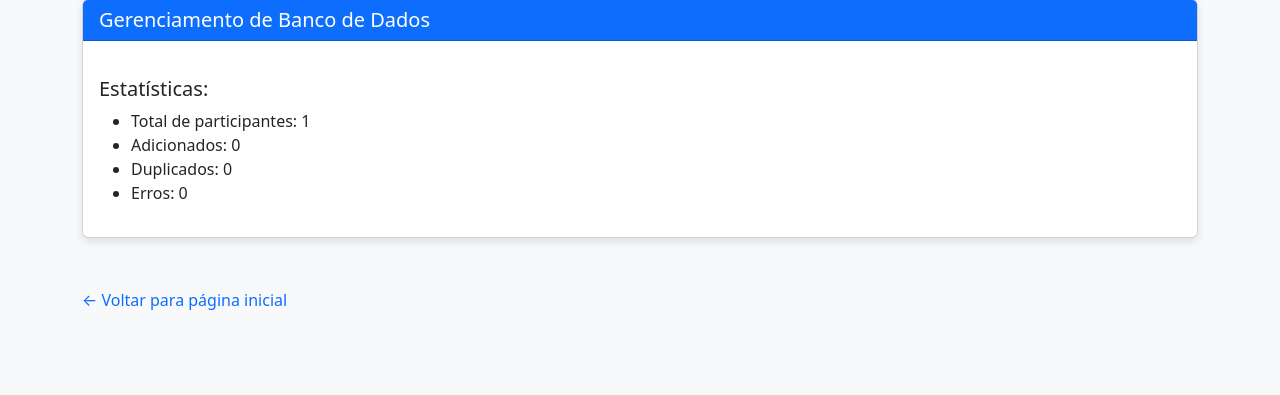
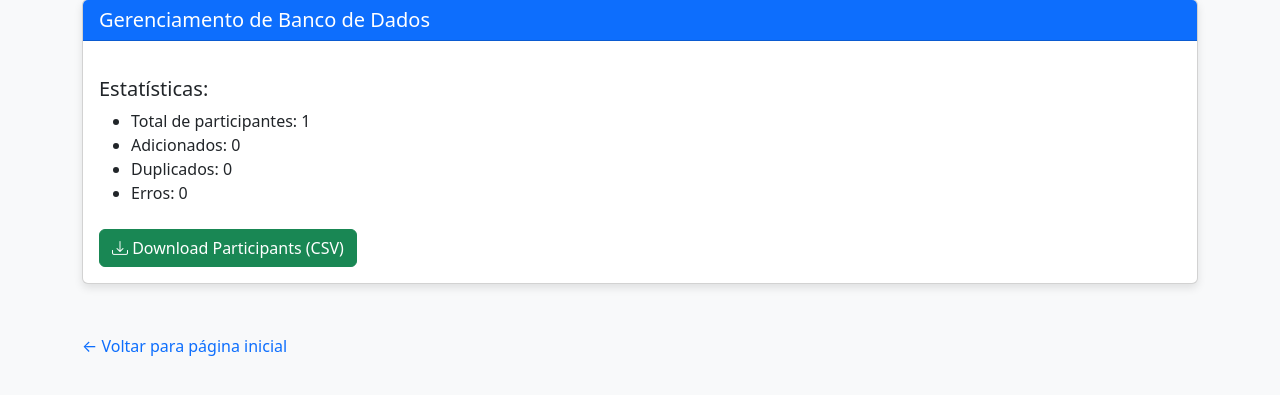
Before and after one commit to ViniciusPFaria/bet, a Flask app: page /admin in a window 1280 px wide. Shown: the part 177-572 px from the top of the page. Run offline with Flask 2, Linux system fonts and the light colour scheme; tables that the repository leaves empty hold one stand-in row (values such as "Sample post").

Commit message:
download button

```diff
--- a/app.py
+++ b/app.py
@@ -1,4 +1,4 @@
-from flask import Flask, render_template, request, jsonify, redirect, url_for
+from flask import Flask, render_template, request, jsonify, redirect, url_for, Response
 from flask_sqlalchemy import SQLAlchemy
 from werkzeug.exceptions import BadRequest
 from flask_cors import CORS
@@ -8,6 +8,8 @@ import time
 import logging
 from sqlalchemy import create_engine
 from sqlalchemy.exc import SQLAlchemyError, OperationalError
+import csv
+from io import StringIO
 
 # Configure logging
 logging.basicConfig(level=logging.INFO)
@@ -279,6 +281,34 @@ def clear_database_route():
             "error": str(e)
         }), 500
 
+# Route to download participants as CSV
+@app.route("/download-participants")
+def download_participants():
+    try:
+        # Get all participants from the database
+        participants = Participant.query.all()
+
+        # Create CSV in memory using StringIO and csv module
+        output = StringIO()
+        writer = csv.writer(output)
+
+        # Write header
+        writer.writerow(['ID', 'Nome', 'Empresa', 'Função', 'Segmento', 'Email'])
+
+        # Write data rows
+        for p in participants:
+            writer.writerow([p.id, p.nome, p.empresa, p.funcao, p.segmento, p.email])
+
+        # Return CSV as a downloadable file
+        return Response(
+            output.getvalue(),
+            mimetype="text/csv",
+            headers={"Content-disposition": "attachment; filename=participants.csv"}
+        )
+    except Exception as e:
+        logger.error(f"Error generating CSV: {str(e)}")
+        return jsonify({"error": str(e)}), 500
+
 # Create database tables with retry mechanism
 def create_tables_with_retry(retries=5, delay=5):
     for attempt in range(retries):
--- a/templates/admin.html
+++ b/templates/admin.html
@@ -5,6 +5,7 @@
     <meta name="viewport" content="width=device-width, initial-scale=1.0">
     <title>Admin - Gerenciamento de Banco de Dados</title>
     <link href="https://cdn.jsdelivr.net/npm/bootstrap@5.3.0-alpha1/dist/css/bootstrap.min.css" rel="stylesheet">
+    <link rel="stylesheet" href="https://cdn.jsdelivr.net/npm/bootstrap-icons@1.11.1/font/bootstrap-icons.css">
     <style>
         body {
             background-color: #f8f9fa;
@@ -88,6 +89,14 @@
                                     </ul>
                                 </div>
                                 {% endif %}
+
+                                {% if stats.total > 0 %}
+                                <div class="mt-4">
+                                    <a href="/download-participants" class="btn btn-success">
+                                        <i class="bi bi-download"></i> Download Participants (CSV)
+                                    </a>
+                                </div>
+                                {% endif %}
                             </div>
                         </div>
 
--- a/templates/participantes.html
+++ b/templates/participantes.html
@@ -177,6 +177,9 @@
 
     <div class="button-container">
         <a href="/" class="back-button">Voltar / Back</a>
+        {% if participants|length > 0 %}
+        <a href="/download-participants" class="action-button">Baixar CSV / Download CSV</a>
+        {% endif %}
     </div>
 </body>
 </html>
```
